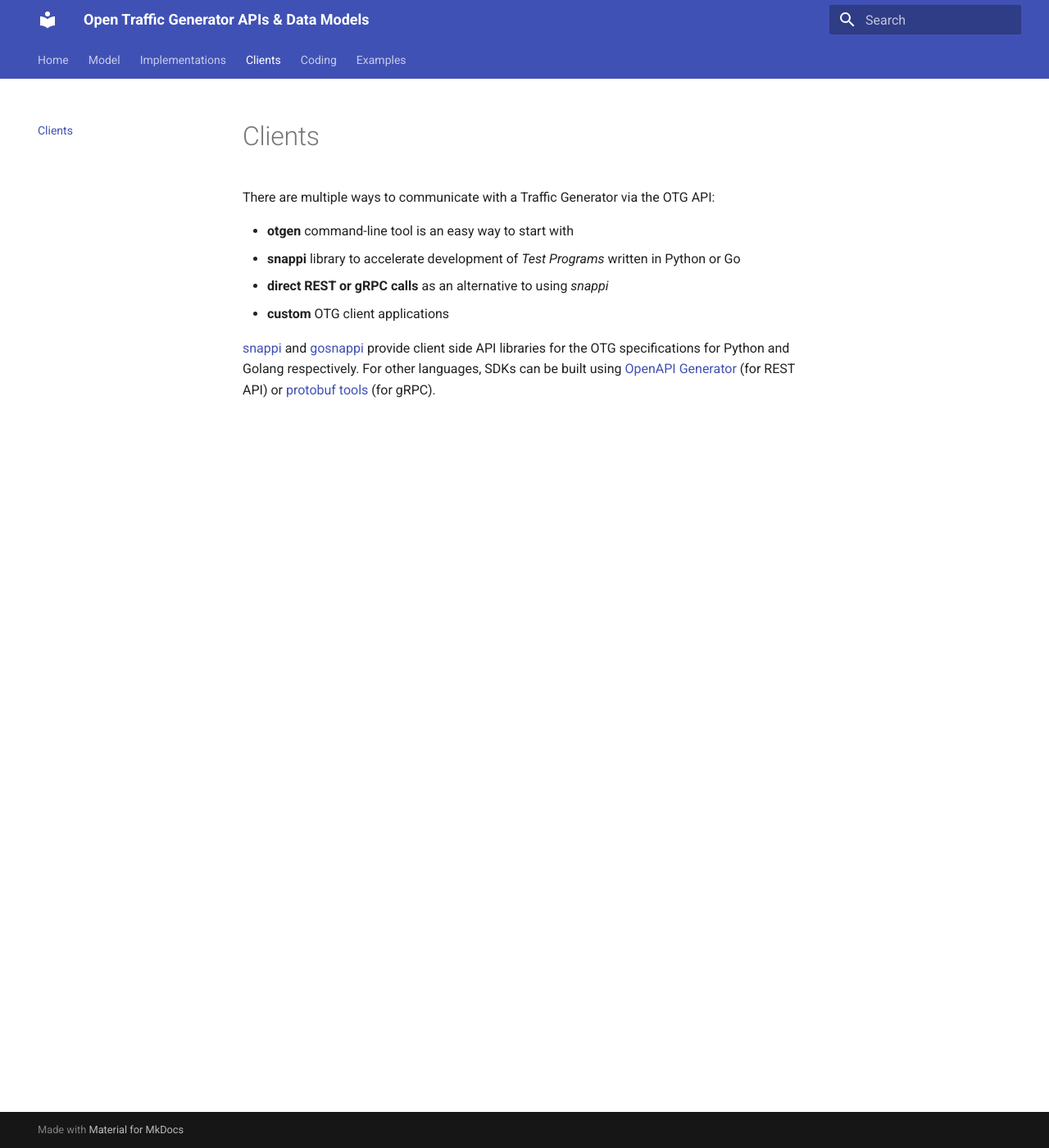
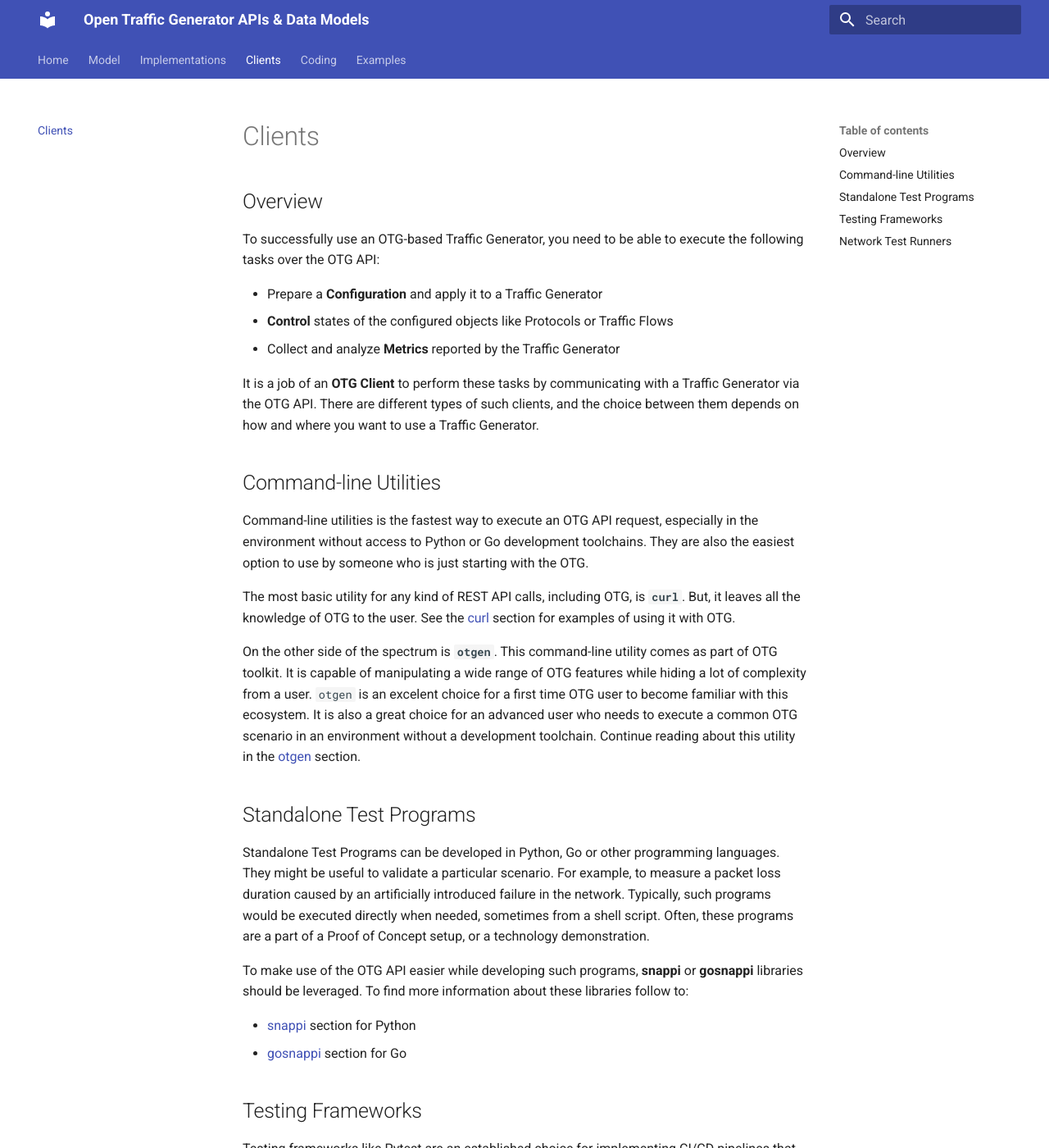
Before and after one commit to open-traffic-generator/open-traffic-generator.github.io, an MkDocs documentation site: the page built from docs/clients.md, in a window 1280 px wide and 1400 px high. Shown: the whole window at 82% size. Built offline with MkDocs 1.6.1 and Material for MkDocs 9.7.7, drawn with Linux system fonts in a browser that asks for light colours; some of the changed text lies outside the part shown.

Commit message:
clients.md

```diff
--- a/docs/clients.md
+++ b/docs/clients.md
@@ -1,10 +1,42 @@
 # Clients
 
-There are multiple ways to communicate with a Traffic Generator via the OTG API:
- <!-- TODO add links from bold items to paragraphs in Clients section -->
-* **otgen** command-line tool is an easy way to start with
-* **snappi** library to accelerate development of *Test Programs* written in Python or Go
-* **direct REST or gRPC calls** as an alternative to using *snappi*
-* **custom** OTG client applications
+## Overview
 
-[snappi](https://pypi.org/project/snappi/) and [gosnappi](https://pkg.go.dev/github.com/open-traffic-generator/snappi/gosnappi) provide client side API libraries for the OTG specifications for Python and Golang respectively.  For other languages, SDKs can be built using [OpenAPI Generator](https://github.com/OpenAPITools/openapi-generator) (for REST API) or [protobuf tools](https://github.com/protocolbuffers/protobuf) (for gRPC).
+To successfully use an OTG-based Traffic Generator, you need to be able to execute the following tasks over the OTG API:
+
+* Prepare a **Configuration** and apply it to a Traffic Generator
+* **Control** states of the configured objects like Protocols or Traffic Flows
+* Collect and analyze **Metrics** reported by the Traffic Generator
+
+It is a job of an **OTG Client** to perform these tasks by communicating with a Traffic Generator via the OTG API. There are different types of such clients, and the choice between them depends on how and where you want to use a Traffic Generator.
+
+## Command-line Utilities
+
+Command-line utilities is the fastest way to execute an OTG API request, especially in the environment without access to Python or Go development toolchains. They are also the easiest option to use by someone who is just starting with the OTG.
+
+The most basic utility for any kind of REST API calls, including OTG, is **`curl`**. But, it leaves all the knowledge of OTG to the user. See the [curl](clients/curl.md) section for examples of using it with OTG.
+
+On the other side of the spectrum is **`otgen`**. This command-line utility comes as part of OTG toolkit. It is capable of manipulating a wide range of OTG features while hiding a lot of complexity from a user. `otgen` is an excelent choice for a first time OTG user to become familiar with this ecosystem. It is also a great choice for an advanced user who needs to execute a common OTG scenario in an environment without a development toolchain. Continue reading about this utility in the [otgen](clients/otgen.md) section.
+
+## Standalone Test Programs
+
+Standalone Test Programs can be developed in Python, Go or other programming languages. They might be useful to validate a particular scenario. For example, to measure a packet loss duration caused by an artificially introduced failure in the network. Typically, such programs would be executed directly when needed, sometimes from a shell script. Often, these programs are a part of a Proof of Concept setup, or a technology demonstration.
+
+To make use of the OTG API easier while developing such programs, **snappi** or **gosnappi** libraries should be leveraged. To find more information about these libraries follow to:
+
+* [snappi](clients/snappi.md) section for Python
+* [gosnappi](clients/gosnappi.md) section for Go
+
+## Testing Frameworks
+
+Testing frameworks like Pytest are an established choice for implementing CI/CD pipelines that should run automatically without human intervention. When applied to network test, these pipelines provide opportunities such as:
+
+* validate NOS upgrades on network equipment to identify any breaking changes early
+* certify compatibility between layers in a disaggregated whitebox or SDN solution
+* pre-screen network configuration changes to reduce outages
+
+This is the most common category of OTG applications as of today. Most, if not all OTG-based CI/CD pipelines make use of **snappi** or **gosnappi** libraries.
+
+## Network Test Runners
+
+One of the notable OTG-based developments in Network CI is the OpenConfig project and its ONDATRA test runner. Learn more about this in the [ONDATRA section](clients/ondatra.md).
```
